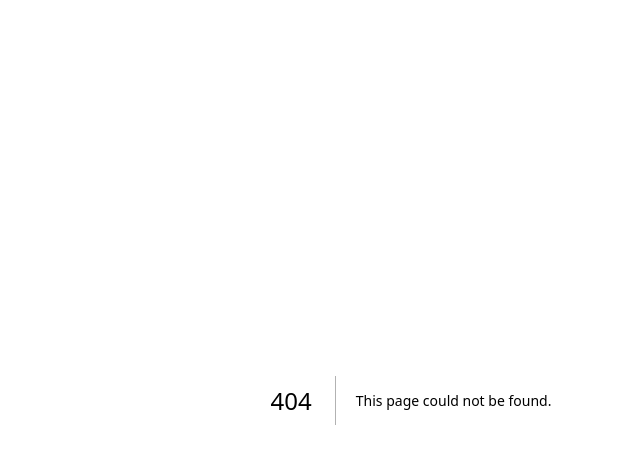
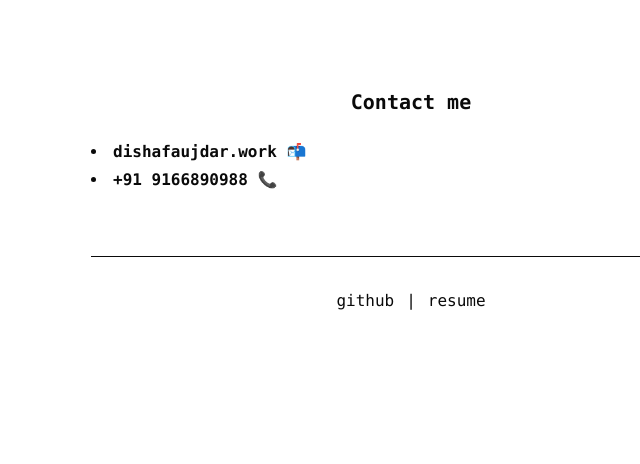
Before and after one commit to breeworks/portfolio, a Next.js app: page /contactMe in a window 1280 px wide. Before the commit this address had no page. Shown: the top 464 px of the page, without its empty margins (229-869 px from the left). Built offline with nearby package versions, Linux system fonts and the light colour scheme.

Commit message:
contactME

```diff
--- a/src/app/Main/page.tsx
+++ b/src/app/Main/page.tsx
@@ -45,6 +45,8 @@ export default function Main() {
               <a href="https://www.x.com/maidishahoon" rel='noopener noreferrer' target='_blank'  className="hover:underline">twitter</a>
               <span>|</span>
               <a href="https://www.linkedin.com/in/disha-faujdar-df1102/" rel='noopener noreferrer' target='_blank'  className="hover:underline">linkedin</a>
+              <span>|</span>
+              <a href="/contactMe" rel='noopener noreferrer' target='_blank' className="hover:underline">contactMe</a>
             </nav>
           </footer>
         </main>
--- /dev/null
+++ b/src/app/contactMe/page.tsx
@@ -0,0 +1,26 @@
+import React from 'react'
+import Footer from '@/components/footer'
+
+export default function Page() {
+  return (
+    <main className="min-h-screen max-w-2xl mx-auto px-4 py-16 font-mono">
+      <span className="flex items-center justify-center text-xl font-semibold p-6">
+        Contact me
+      </span>
+      <div className="mb-5">
+      <ul className="list-disc list-inside space-y-1">
+        <li>
+          <span className="font-semibold">
+          <a href="mailto:dishafaujdar.work@gmail.com" rel='noopener noreferrer' target='_blank'  className="hover:underline">dishafaujdar.work 📬
+          </a>
+          </span>
+        </li>
+        <li>
+          <span className="font-semibold">+91 9166890988 📞</span>
+        </li>
+      </ul>
+      </div>
+      <Footer />
+    </main>
+  )
+}
--- a/src/components/footer.tsx
+++ b/src/components/footer.tsx
@@ -5,8 +5,6 @@ export default function Footer() {
     <div>
         <footer className="pt-8 mt-16 border-t text-center">
             <nav className="space-x-3">
-              <a href="mailto:dishafaujdar.work@gmail.com" rel='noopener noreferrer' target='_blank'  className="hover:underline">gmail</a>
-            <span>|</span>
               <a href="https://github.com/dishafaujdar" rel='noopener noreferrer' target='_blank' className="hover:underline">github</a>
               <span>|</span>
               <a href="https://docs.google.com/document/d/1-kSOAdsLzVboK2Sg5K1iWwVZDOS2cZPDiX-4kBLbhMY/edit?usp=sharing" rel='noopener noreferrer' target='_blank' className="hover:underline">resume</a>
```
